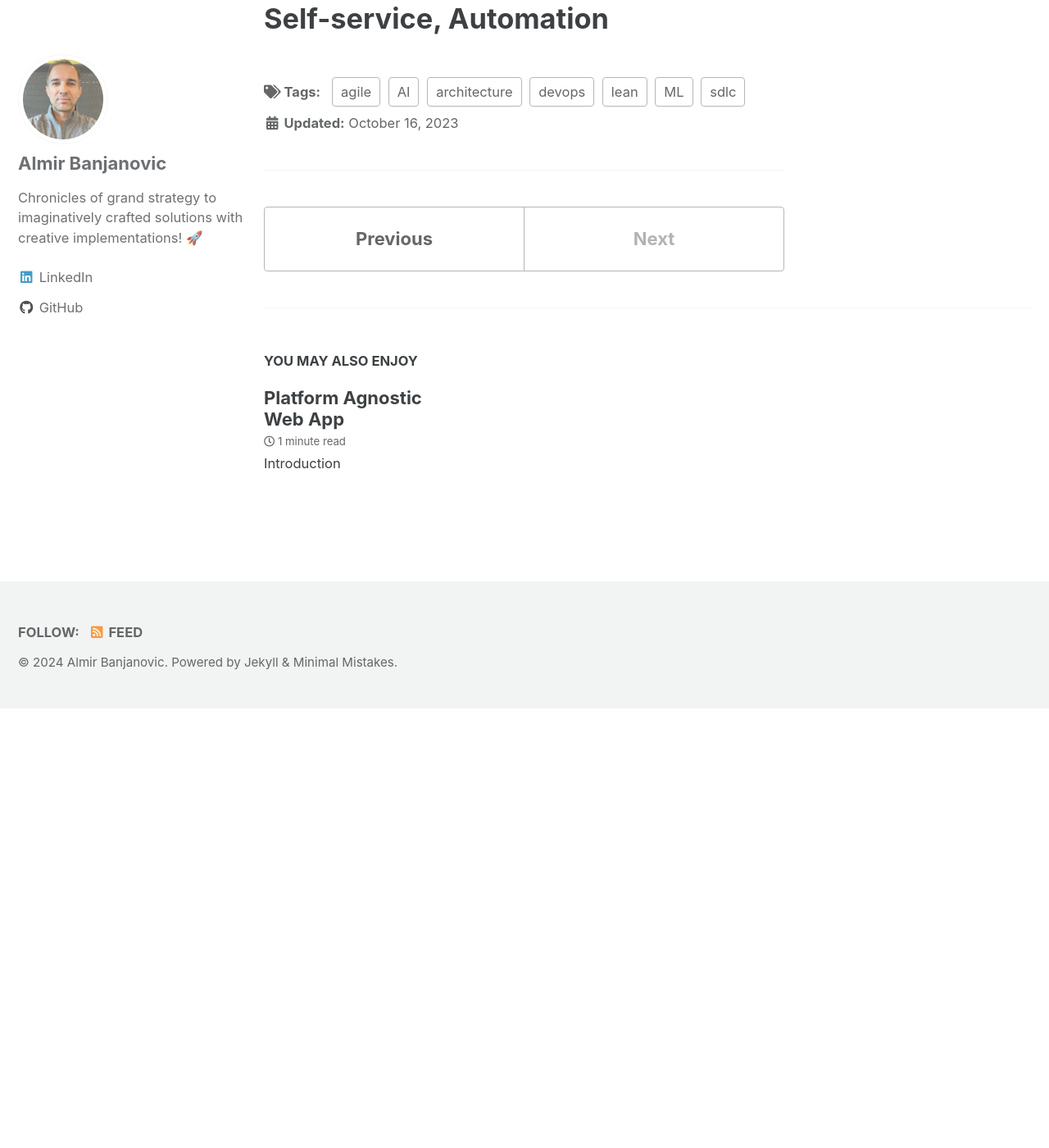
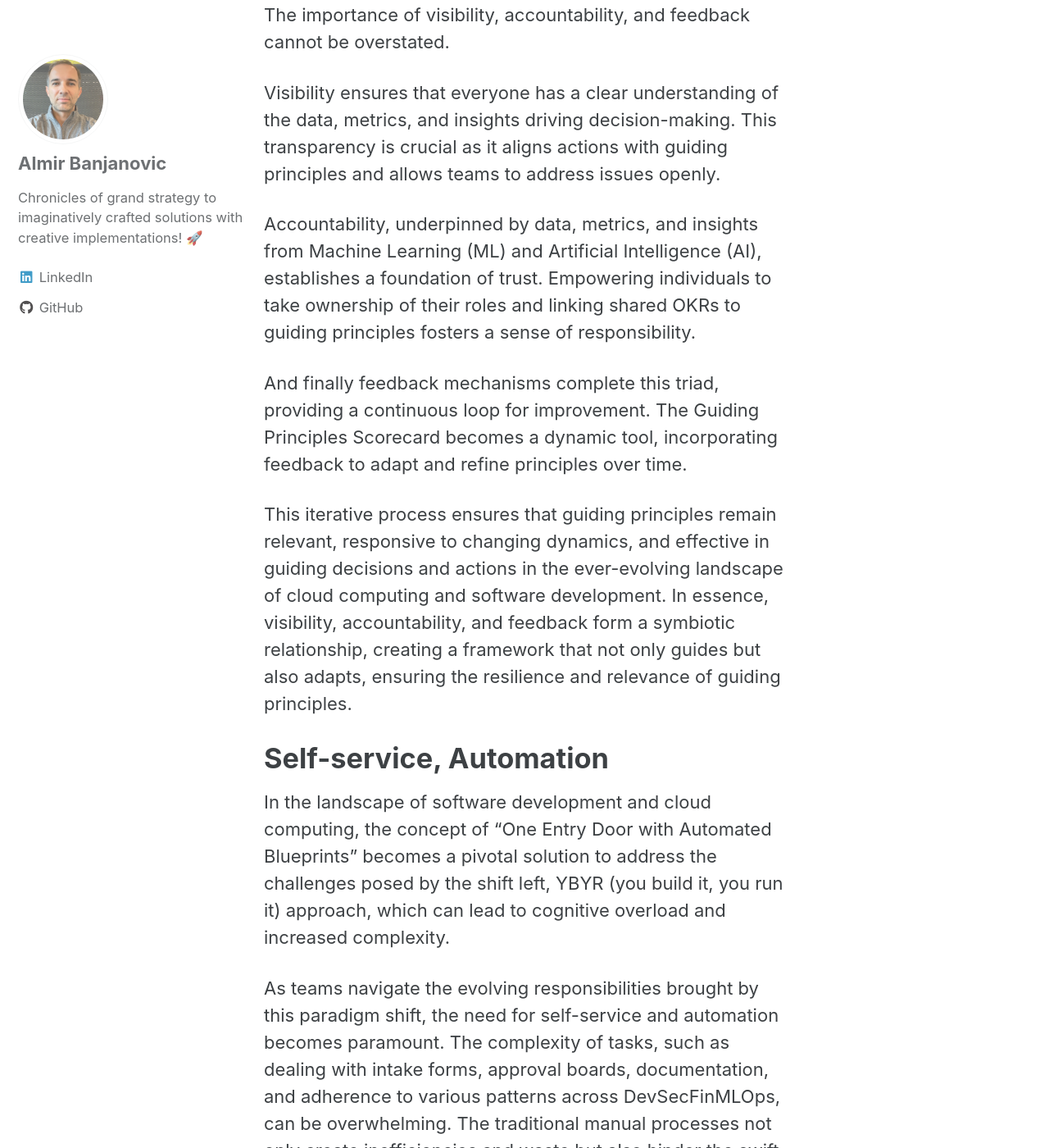
Before and after one commit to almirbanjanovic/roadtocloud.github.io, a Jekyll site: the page built from _posts/2023-10-16-keep-it-lean-and-eliminate-waste.md, in a window 1280 px wide and 1400 px high, scrolled down 4004 px. Shown: the whole window at 82% size. Built offline with Jekyll 4.4.1, drawn with Linux system fonts in a browser that asks for light colours; cached includes are drawn as plain includes; comment, search, counter and statistics services are not loaded; before the commit the page ends 4868 px from its top, so only the background shows below that; some of the changed text lies outside the part shown.

Commit message:
Update 2023-10-16-keep-it-lean-and-eliminate-waste.md

```diff
--- a/_posts/2023-10-16-keep-it-lean-and-eliminate-waste.md
+++ b/_posts/2023-10-16-keep-it-lean-and-eliminate-waste.md
@@ -32,7 +32,6 @@ Use data to create knowledge. Use Machine Learning (ML) and Artificial Intellige
 
 
 # The Seven Pillars
-
 With the aim of keeping at lean and eliminating waste, I present the Seven Pillars.  These pillars provide a systematic and collaborative approach to work toward becoming lean and eliminating waste.
 
 ![image-center]({{ site.url }}{{ site.baseurl }}/assets/images/keep-it-lean-seven-pillars.png){: .align-center}
@@ -51,5 +50,24 @@ This is where the rubber starts to meet the road, from theory to practice.  In e
 
 
 # Visibility, Accountability, Feedback
+The importance of visibility, accountability, and feedback cannot be overstated.
+
+Visibility ensures that everyone has a clear understanding of the data, metrics, and insights driving decision-making. This transparency is crucial as it aligns actions with guiding principles and allows teams to address issues openly.
+
+Accountability, underpinned by data, metrics, and insights from Machine Learning (ML) and Artificial Intelligence (AI), establishes a foundation of trust. Empowering individuals to take ownership of their roles and linking shared OKRs to guiding principles fosters a sense of responsibility.
+
+And finally feedback mechanisms complete this triad, providing a continuous loop for improvement. The Guiding Principles Scorecard becomes a dynamic tool, incorporating feedback to adapt and refine principles over time.
+
+This iterative process ensures that guiding principles remain relevant, responsive to changing dynamics, and effective in guiding decisions and actions in the ever-evolving landscape of cloud computing and software development. In essence, visibility, accountability, and feedback form a symbiotic relationship, creating a framework that not only guides but also adapts, ensuring the resilience and relevance of guiding principles.
+
 
 # Self-service, Automation
+In the landscape of software development and cloud computing, the concept of "One Entry Door with Automated Blueprints" becomes a pivotal solution to address the challenges posed by the shift left, YBYR (you build it, you run it) approach, which can lead to cognitive overload and increased complexity.
+
+As teams navigate the evolving responsibilities brought by this paradigm shift, the need for self-service and automation becomes paramount. The complexity of tasks, such as dealing with intake forms, approval boards, documentation, and adherence to various patterns across DevSecFinMLOps, can be overwhelming. The traditional manual processes not only create inefficiencies and waste but also hinder the swift implementation and delivery of solutions.
+
+The introduction of a single entry door, embodied by a centralized portal like Spotify's Backstage, or any tool that consolidates access, offers a solution. This self-service portal serves as a unified destination, eliminating the need for teams to navigate multiple portals for diverse sets of requirements. It streamlines the process, reduces cognitive load, and accelerates the lead time and cycle time for delivering solutions.
+
+Crucially, this central portal goes beyond just providing access; it incorporates self-service automated architecture blueprints based on enterprise-approved patterns and requirements. This not only empowers teams to initiate projects with ease but also ensures compliance with guiding principles and accelerates the adoption of best practices.
+
+In conclusion, the integration of a single entry door with automated blueprints aligns with the principles of visibility, accountability, and feedback. It not only simplifies the onboarding process for teams but also contributes to the efficiency and resilience of software development and cloud computing practices in the face of evolving responsibilities and technologies.
```
